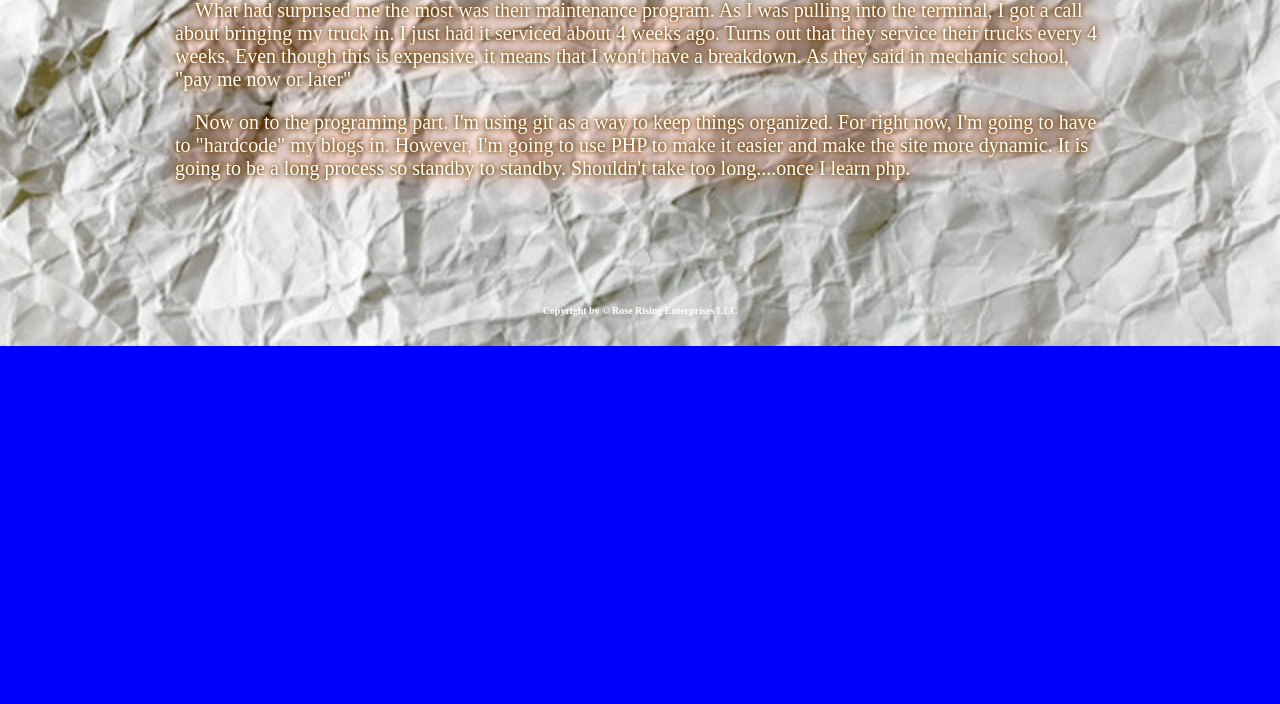
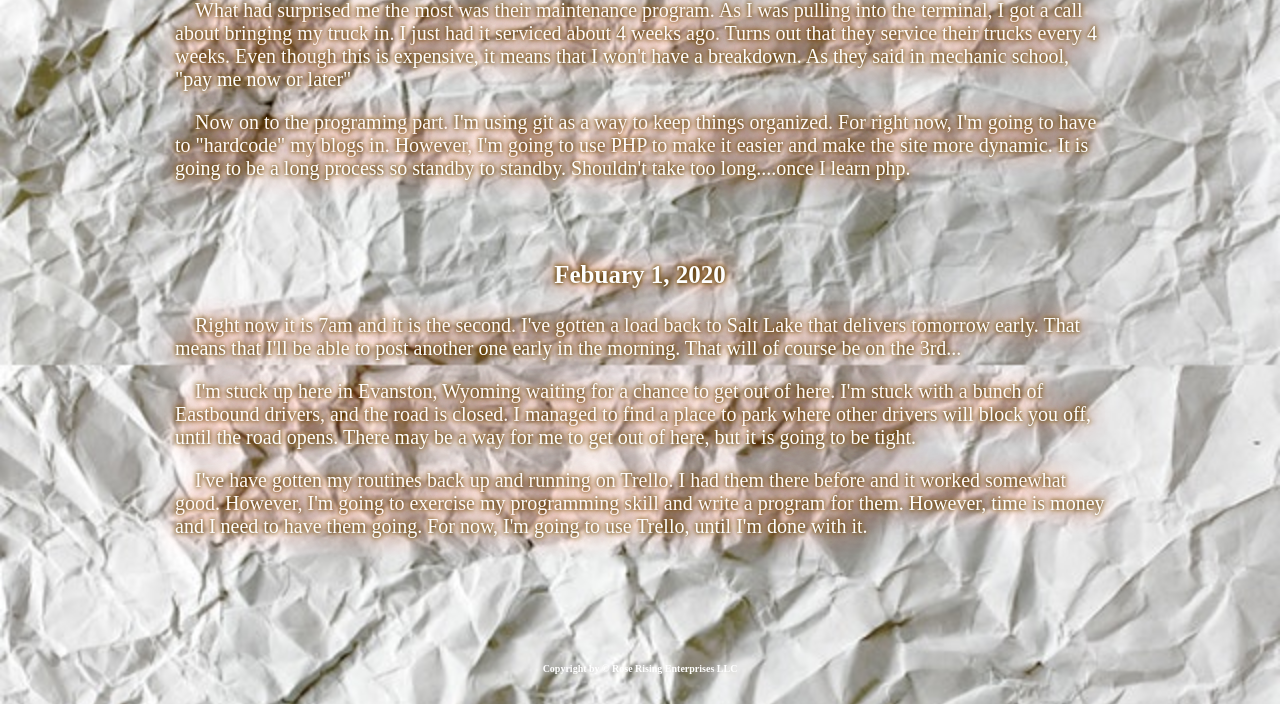
Before and after one commit to slfassurd/blog, a PHP site: page /posts/blogposts.php in a window 1280 px wide. Shown: the part 487-1191 px from the top of the page. Before the commit the page ends 833 px from the top, so only its background shows below. Run offline with PHP 8.4, Linux system fonts and the light colour scheme.

Commit message:
updated blog

```diff
--- a/about.php
+++ b/about.php
@@ -38,6 +38,7 @@
 					industry.  I have worked various manual labor jobs in the past.  With the experience that I have with computers, I'll bring
 					a new perspective to the business.</p>
 				<h2>The story continues...</h2>
+
 		</div>
 	<div id="footer">
 		<h2>Copyright by &copy Rose Rising Enterprises LLC</h2>
--- a/posts/blogposts.php
+++ b/posts/blogposts.php
@@ -35,6 +35,15 @@
     <p>Now on to the programing part.  I'm using git as a way to keep things organized.  For right now, I'm going to have to "hardcode"
         my blogs in.  However, I'm going to use PHP to make it easier and make the site more dynamic.  It is going to be a long process so standby
         to standby.  Shouldn't take too long....once I learn php.</p>
+    <br><br>
+    <h3>Febuary 1, 2020</h3>
+    <p>Right now it is 7am and it is the second.  I've gotten a load back to Salt Lake that delivers tomorrow early.  That means that I'll be able
+        to post another one early in the morning.  That will of course be on the 3rd...</p>
+    <p>I'm stuck up here in Evanston, Wyoming waiting for a chance to get out of here.  I'm stuck with a bunch of Eastbound drivers, and the road is closed.
+        I managed to find a place to park where other drivers will block you off, until the road opens. There may be a way for me to get out of here, but it
+        is going to be tight.</p>
+    <p>I've have gotten my routines back up and running on Trello.  I had them there before and it worked somewhat good.  However, I'm going to exercise my programming
+        skill and write a program for them.  However, time is money and I need to have them going.  For now, I'm going to use Trello, until I'm done with it.</p>
 </div>
 <div id="footer">
 	<h2>Copyright by &copy Rose Rising Enterprises LLC</h2>
```
Also changed, not shown: 1 other file.
